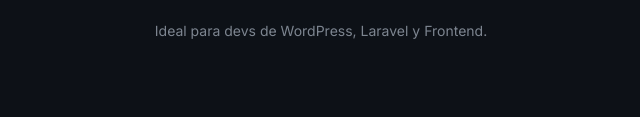
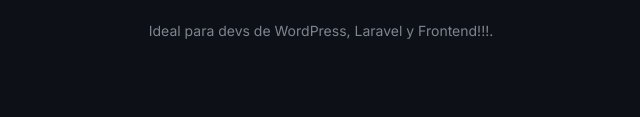
Before and after one commit to user2020hithub/curso-cursor2026, a website: page index.html in a window 1280 px wide. Shown: the part 683-800 px from the top of the page, 319-959 px from the left. Drawn offline with nearby package versions, Linux system fonts and the light colour scheme; files that its build step writes are made by us from their sources.

Commit message:
Second commit

```diff
--- a/index.html
+++ b/index.html
@@ -48,7 +48,7 @@
                         Ver el temario
                     </a>
                 </div>
-                <p class="text-sm text-[#7d8590]">Ideal para devs de WordPress, Laravel y Frontend.</p>
+                <p class="text-sm text-[#7d8590]">Ideal para devs de WordPress, Laravel y Frontend!!!.</p>
             </div>
         </section>
 
```
Also changed, not shown: dist/output.css (added), 1 other file.
